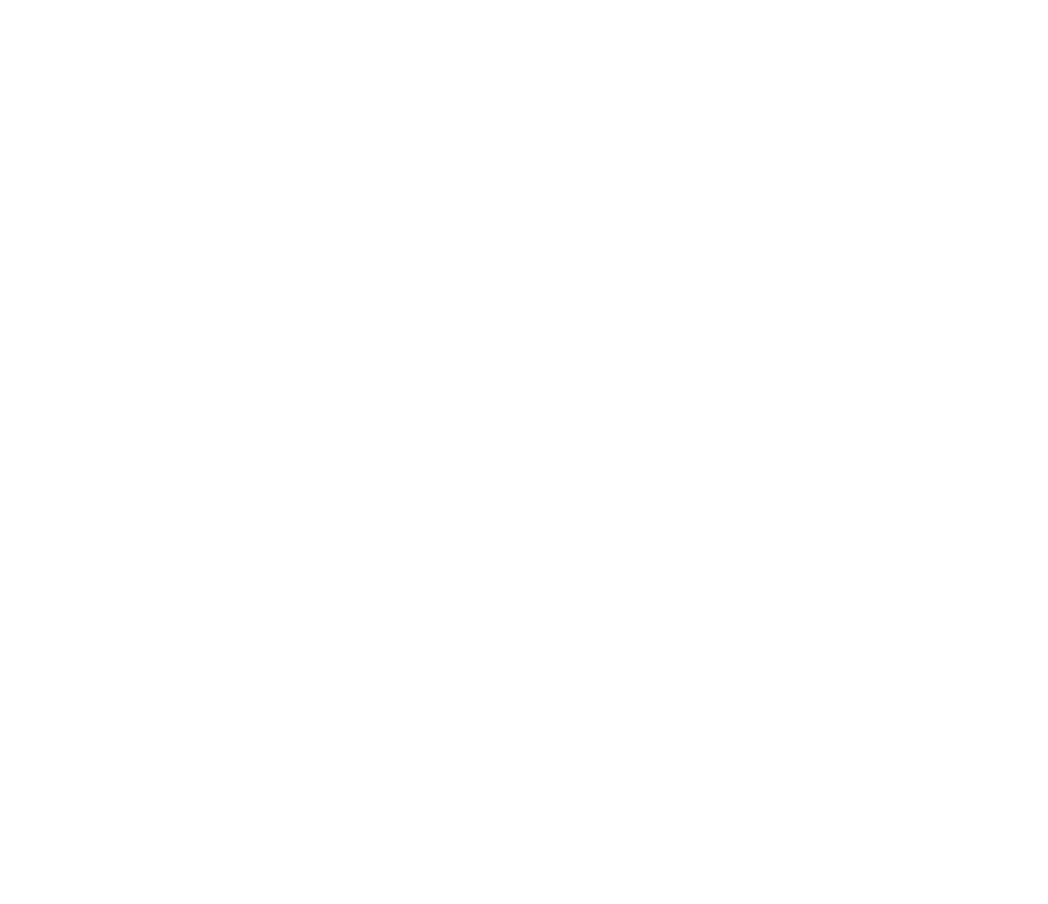
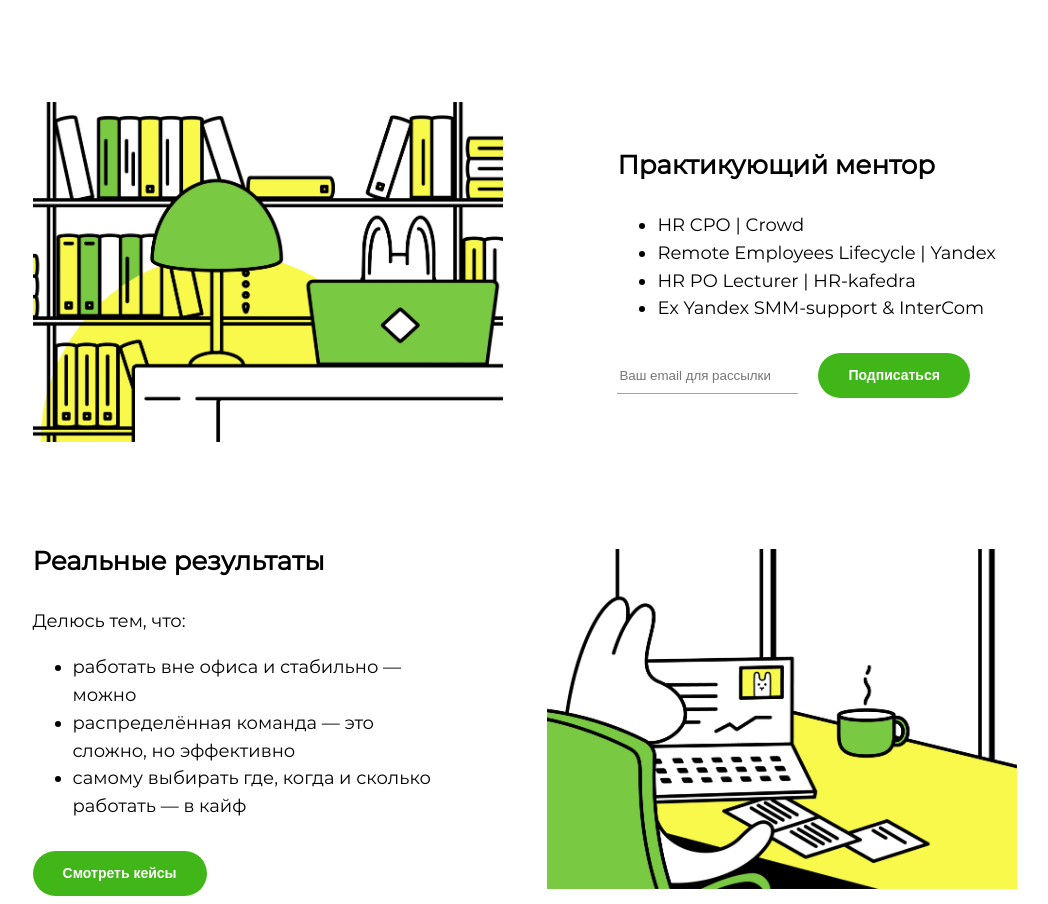
Before and after one commit to ITGirls-PM/developers, a Next.js app: page /about in a window 1280 px wide. Shown: the part 947-1851 px from the top of the page, without its empty margins (115-1163 px from the left). Before the commit the page ends 957 px from the top, so only its background shows below. Built offline with nearby package versions, Linux system fonts and the light colour scheme.

Commit message:
finished page about

```diff
--- a/src/app/about/page.jsx
+++ b/src/app/about/page.jsx
@@ -1,7 +1,10 @@
 import React from 'react'
 import style from './style.module.scss'
 import Meeting from '../../../public/images/About/meeting.webp'
+import Library from '../../../public/images/About/library.webp'
+import Coffee from '../../../public/images/About/coffee.webp'
 import Image from 'next/image'
+import Link from 'next/link'
 
 export default function About() {
     return (
@@ -23,25 +26,42 @@
                     </span>
                 </div>
 
-                <div>
-                    <span>
-
+                <div className={style['about__cards_cardCont']}>
+                    <span className={style['about__cards_img']}>
+                        <Image alt='meeting image' src={Library} width={470} height={340}/>
                     </span>
                     <span>
-                        <div></div>
-                        <div></div>
-                        <div></div>
+                        <div className={style['about__cards_title']}>Практикующий ментор</div>
+                        <div className={style['about__cards_text']}>
+                            <ul>
+                                <li>HR CPO | Crowd</li>
+                                <li>Remote Employees Lifecycle | Yandex</li>
+                                <li>HR PO Lecturer | HR-kafedra</li>
+                                <li>Ex Yandex SMM-support & InterCom</li>
+                            </ul>
+                        </div>
+                        <div>
+                            <input type="text" name="email" className={style['about__cards_email']} placeholder='Ваш email для рассылки'/>
+                            <button className={style['about__cards_btn']}>Подписаться</button>
+                        </div>
                     </span>
                 </div>
 
-                <div>
+                <div className={style['about__cards_cardCont']}>
                     <span>
-                        <div></div>
-                        <div></div>
-                        <div></div>
+                        <div className={style['about__cards_title']}>Реальные результаты</div>
+                        <div className={style['about__cards_text']}>
+                        Делюсь тем, что:
+                            <ul>
+                                <li>работать вне офиса и стабильно — можно</li>
+                                <li>распределённая команда — это сложно, но эффективно</li>
+                                <li>самому выбирать где, когда и сколько работать — в кайф</li>
+                            </ul>
+                        </div>
+                        <div ><Link href="/practice"><button className={style['about__cards_btn']}>Смотреть кейсы</button></Link></div>
                     </span>
-                    <span>
-
+                    <span className={style['about__cards_img']}>
+                        <Image alt='meeting image' src={Coffee} width={470} height={340}/>
                     </span>
                 </div>
 
@@ -49,3 +69,7 @@
         </div>
     )
 }
+
+function Email(){
+    console.log('ti smog')
+}
--- a/src/app/about/style.module.scss
+++ b/src/app/about/style.module.scss
@@ -28,17 +28,20 @@
 
     &__sectitle{
         margin-top: 20px;
-        margin-bottom: 100px;
     }
 
     &__cards{
-
+        width: 87%;
         &_cardCont{
             display: flex;
             justify-content: space-around;
             align-items: center;
-            height: 100%;
             width: 100%;
+            margin-top: 100px;
+
+            @media screen and (max-width: 1075px) {
+                display: grid;
+            }
         }
 
         &_title{
@@ -66,6 +69,31 @@
             padding: 0 30px;
             border-radius: 30px;
             cursor: pointer;
+
+            & > a{
+                color: inherit;
+                text-decoration: none;
+            }
+        }
+
+        &_email{
+            border: none;
+            border-bottom: 1px #a5a5a5 solid;
+            padding-bottom: 10px;
+            margin-right: 20px;
+
+            &:active, &:hover, &:focus {
+                outline: 0;
+                outline-offset: 0;
+            }
+        }
+
+        &_img{
+            @media screen and (max-width: 1075px) {
+                display: grid;
+                grid-row: 1/2;
+                margin-bottom: 30px;
+            }
         }
     }
 }
```
Also changed, not shown: public/images/About/coffee.webp (added), public/images/About/library.webp (added).
